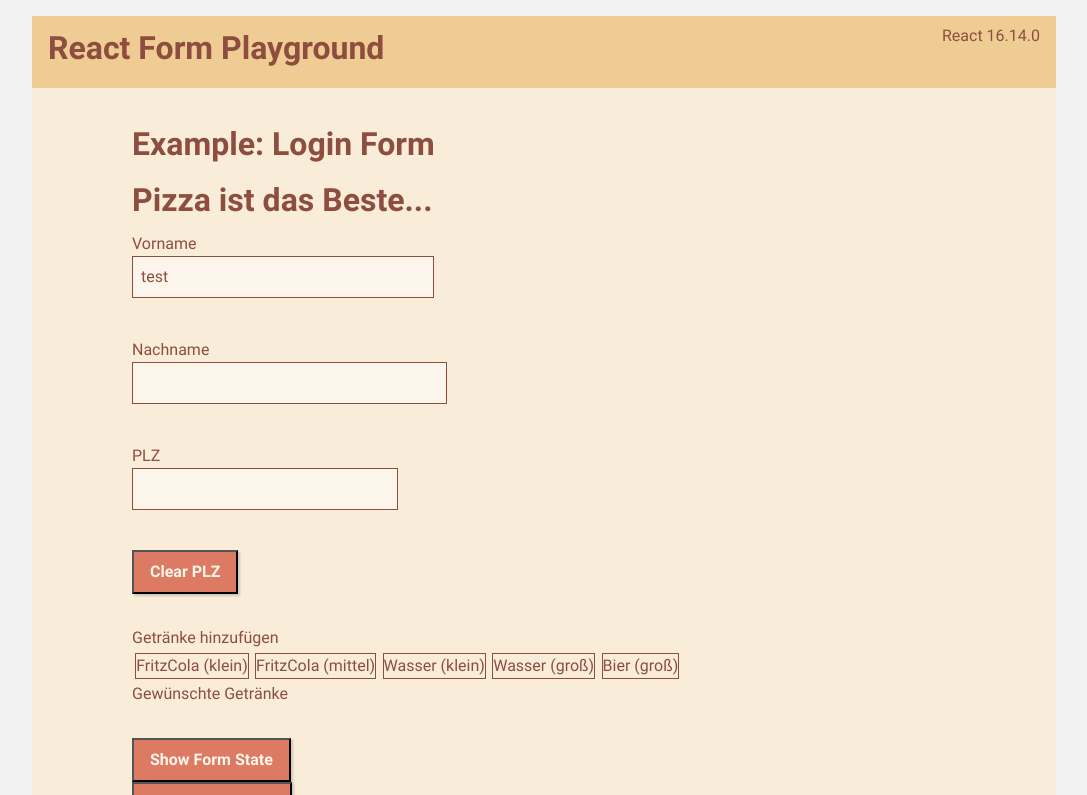
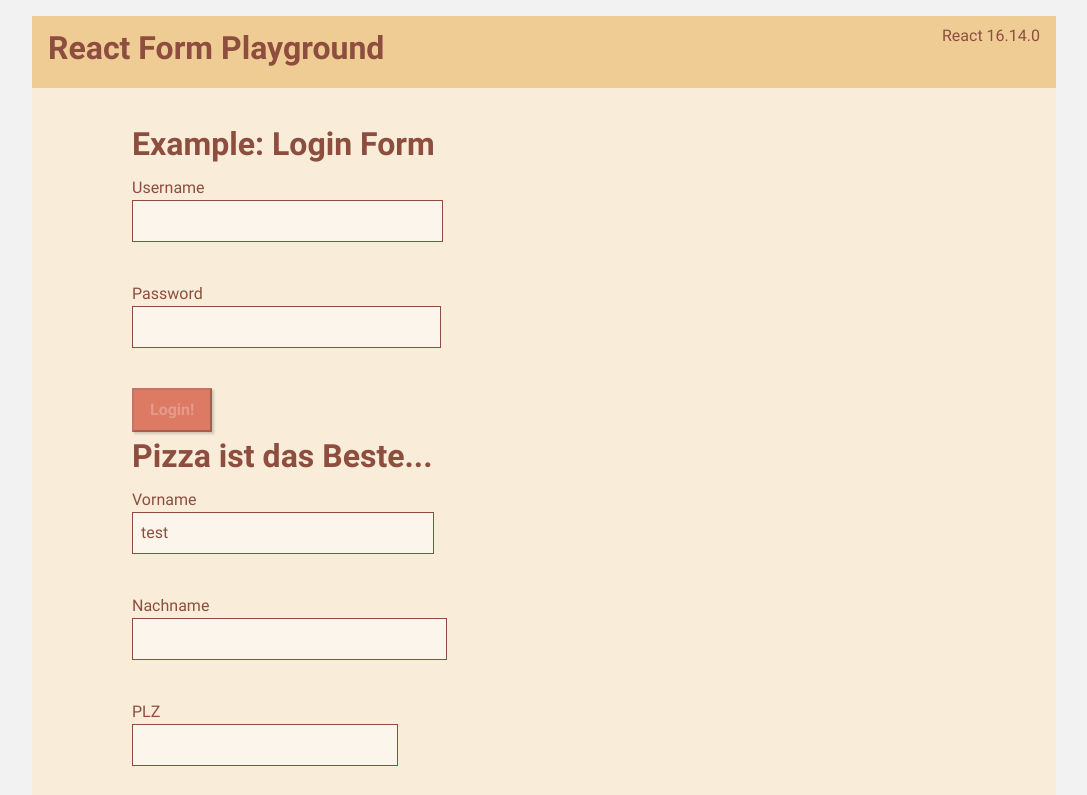
Before and after one commit to nilshartmann/form-playground, a React (Create React App) app: page / in a window 1280 px wide. Shown: the top 795 px of the page, without its empty margins (96-1183 px from the left). Built offline with nearby package versions, Linux system fonts and the light colour scheme.

Commit message:
re-enabled the login form

```diff
--- a/src/App.tsx
+++ b/src/App.tsx
@@ -13,6 +13,7 @@ class App extends Component {
         <div className="PageContainer">
           <main>
             <h1>Example: Login Form</h1>
+              <LoginForm />
             <h1>Pizza ist das Beste...</h1>
             <OrderForm submit={(values:any) => {
               console.log('######################################################################');
```
